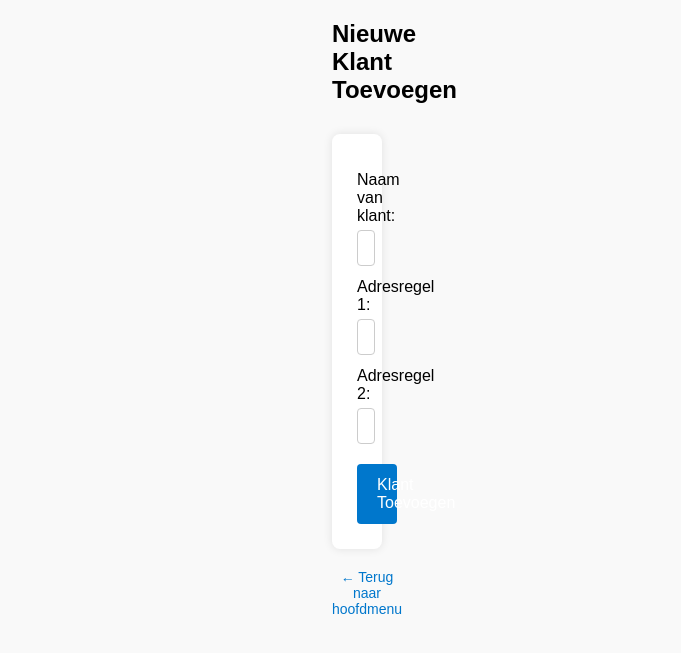
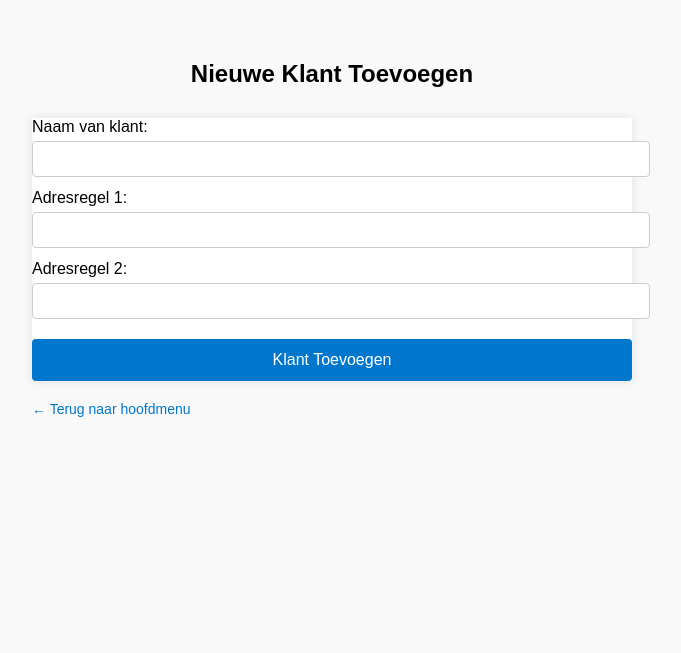
Before and after one commit to NXi99/opto-invoice-app, a Flask app: page /add-customer in a window 1280 px wide. Shown: the top 653 px of the page, without its empty margins (308-989 px from the left). Run offline with Flask 3, Linux system fonts and the light colour scheme.

Commit message:
Update add_customer.html

```diff
--- a/templates/add_customer.html
+++ b/templates/add_customer.html
@@ -18,8 +18,8 @@
         body {
             font-family: Arial, sans-serif;
             background: #f9f9f9;
-            padding: 0px;
-            max-width: 0px;
+            padding: 40px;
+            max-width: 600px;
             margin: auto;
         }
 
@@ -30,8 +30,8 @@
 
         form {
             background: white;
-            padding: 25px;
-            border-radius: 8px;
+            padding: 0px;
+            border-radius: 0px;
             box-shadow: 0 0 10px rgba(0,0,0,0.1);
         }
 
```
